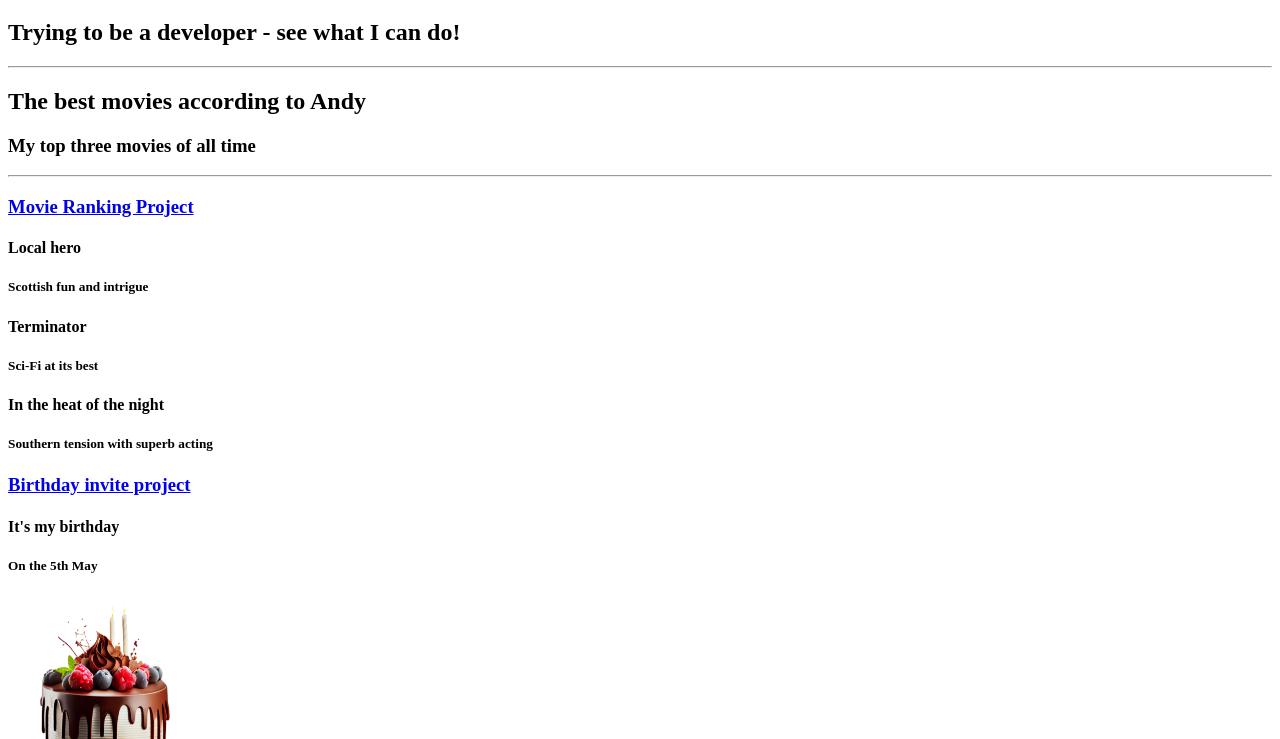
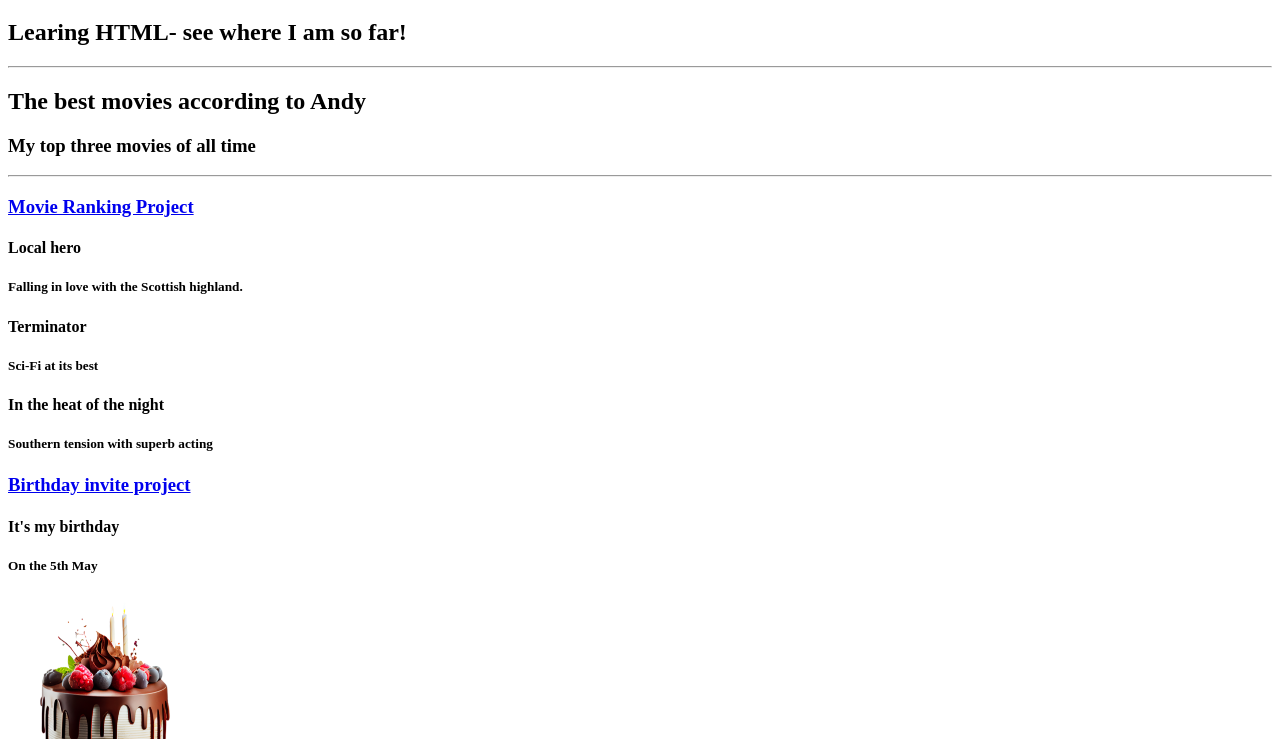
Before and after one commit to Orky63/HTML-portfolio, a plain HTML site: page index.html in a window 1280 px wide. Shown: the part 61-800 px from the top of the page. Drawn offline with Linux system fonts and the light colour scheme.

Commit message:
Add files via upload

```diff
--- a/index.html
+++ b/index.html
@@ -3,11 +3,12 @@
  <html lang="en">
  <head>
     <meta charset="UTF-8">
+
      <title>Andy's website</title>
  </head>
  <body>
     <h1>Andy Hopla's Website</h1>
-    <h2>Trying to be a developer - see what I can do!</h2>
+    <h2>Learing HTML- see where I am so far!</h2>
     <hr>
     <h2>The best movies according to Andy</h2>
     <h3>My top three movies of all time</h3>
@@ -17,7 +18,7 @@
     <h3><a href="./public/movie-ranking.html">Movie Ranking Project</a>
     </h3>
         <H4>Local hero
-            <h5>Scottish fun and intrigue</h5>
+            <h5>Falling in love with the Scottish highland.</h5>
         <h4>Terminator</h4>
             <h5>Sci-Fi at its best</h5>
         <H4>In the heat of the night</H4>
```
